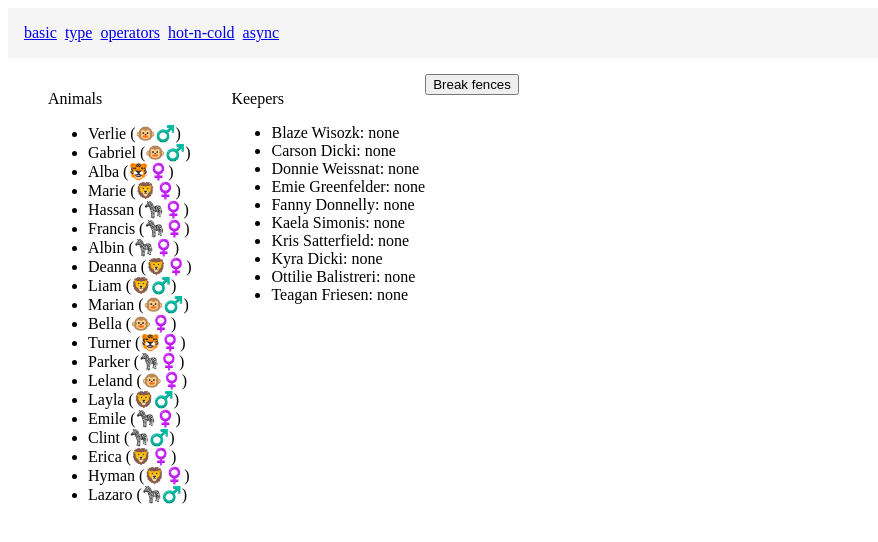
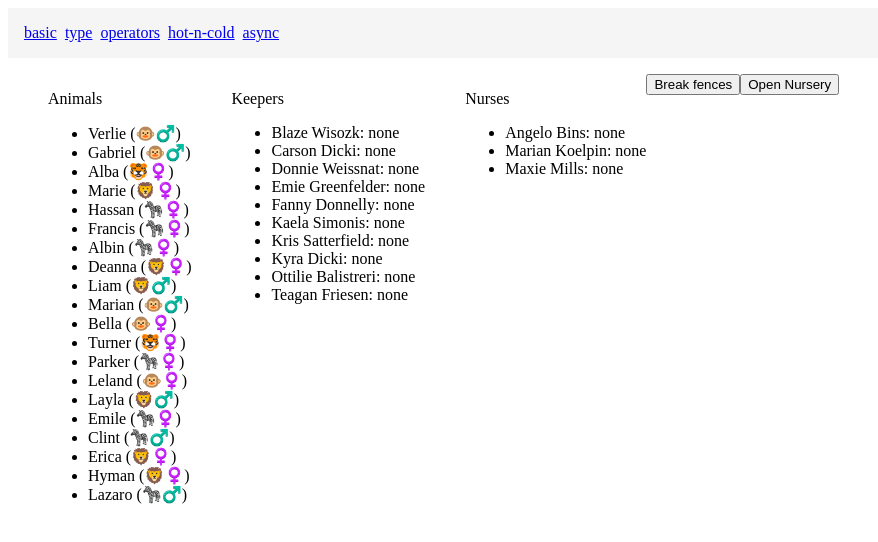
Before and after one commit to guduf/rxjs-lesson, an Angular app: page /hot-n-cold in a window 1280 px wide. Shown: the top 542 px of the page, without its empty margins (0-878 px from the left). Built offline with nearby package versions, Linux system fonts and the light colour scheme.

Commit message:
add nurses to hot-n-cold demo

```diff
--- a/src/app/hot-n-cold-demo.component.ts
+++ b/src/app/hot-n-cold-demo.component.ts
@@ -6,6 +6,7 @@ import faker from 'faker'
 const ESCAPE_DELAY = 1000
 const ESCAPE_RATE = 1 / 2
 const BRING_BACK_DELAY = 5000
+const BIRTH_DELAY = 5000
 
 const SPECIES = ['🐯', '🐵', '🦓', '🦁'] as ['🐯', '🐵', '🦓', '🦁']
 type Species = typeof SPECIES[number]
@@ -15,9 +16,14 @@ type Gender = typeof GENDERS[number]
 
 type Animal = { species: Species, name: string, gender: Gender }
 
+
+function getAnimalLabel({name, species, gender}: Animal): string {
+  return `${name} (${species + gender})`
+}
+
 const ANIMALS: Animal[] = Array.from({length: 20}, () => ({
   species: SPECIES[faker.random.number({min: 0, max: SPECIES.length - 1})],
-  name: faker.name.firstName(1),
+  name: faker.name.firstName(),
   gender: GENDERS[faker.random.number({min: 0, max: GENDERS.length - 1})]
 }))
 
@@ -26,8 +32,14 @@ export type EscapeHandler = (animal: Animal) => boolean
 export class Zoo {
   animals = ANIMALS
 
+  private _nursery = false;
+
   get broken(): boolean {
     return Boolean(this._timerId)
+  }
+
+  get nursery(): boolean {
+    return this._nursery
   }
 
   private _timerId: number
@@ -60,9 +72,12 @@ export class Zoo {
     this._handlers = [...this._handlers.slice(0, i), ...this._handlers.slice(i + 1)]
   }
 
-  bringBackAnimal(animal: Animal): void {
+  addAnimal(animal: Animal): void {
     this.animals = [...this.animals, animal]
-      console.info(`${animal.name} (${animal.species}${animal.gender}) has been brought back !`)
+  }
+
+  toggleNusery() {
+    this._nursery = !this.nursery
   }
 }
 
@@ -78,7 +93,8 @@ export class ZooKeeper extends Observable<Animal> {
         if (handled) {
           subscriber.next(this.target)
           setTimeout(() => {
-            zoo.bringBackAnimal(this.target)
+            console.info(`${this.name} brought back ${getAnimalLabel(animal)}!`)
+            zoo.addAnimal(this.target)
             subscriber.next(this.target = null)
           }, BRING_BACK_DELAY)
         }
@@ -96,24 +112,71 @@ export class ZooKeeper extends Observable<Animal> {
   }
 }
 
+export class ZooNurse extends Observable<Animal> {
+  readonly name = `${faker.name.firstName()} ${faker.name.lastName()}`
+
+  constructor(readonly zoo: Zoo) {
+    super(subscriber => {
+      const timerId = setInterval(() => {
+        if (!zoo.nursery) return
+        const baby = this._makeBaby()
+        if (baby) {
+          this.zoo.addAnimal(baby)
+          subscriber.next(baby)
+        }
+      }, BIRTH_DELAY)
+      return () => clearInterval(timerId)
+    })
+  }
+
+  private _makeBaby(): Animal | null {
+    const species = this.zoo.animals.reduce((acc, animal) => ({
+      ...acc,
+      [animal.species]: [...(acc[animal.species] || []), animal]
+    }), {} as { [key in Species]: Animal[] })
+    const couple = shuffle(Object.keys(species)).reduce((couple, key) => {
+      if (couple) return couple
+      const animals = shuffle(species[key] as Animal[])
+      const male = animals.find(animal => animal.gender === '♂️')
+      const female = animals.find(animal => animal.gender === '♀️')
+      return (male && female) ? {male, female} : null
+    }, null as { male: Animal, female: Animal })
+    if (!couple) return null;
+    const baby = {
+      species: couple.female.species,
+      name: faker.name.firstName(),
+      gender: GENDERS[faker.random.number({min: 0, max: GENDERS.length - 1})]
+    }
+    console.info(`${this.name} welcomes ${getAnimalLabel(baby)}, the baby of ${getAnimalLabel(couple.female)} and ${getAnimalLabel(couple.male)}`)
+    return baby
+  }
+}
+
 @Component({
   selector: 'app-hot-n-cold-demo',
   template: `
     <button type="button" *ngIf="!zoo.broken" (click)="zoo.breakFences()">Break fences</button>
     <button type="button" *ngIf="zoo.broken" (click)="zoo.repairFences()">Repair fences</button>
+    <button type="button" (click)="zoo.toggleNusery()">{{zoo.nursery ? 'Close' : 'Open'}} Nursery</button>
     <div style="float: left; margin-left: 40px">
       <p>Animals</p>
       <ul>
-        <li *ngFor="let animal of zoo.animals">
-          {{animal.name + ' (' + animal.species + animal.gender + ')'}}
-        </li>
+        <li *ngFor="let animal of zoo.animals">{{getAnimalLabel(animal)}}</li>
       </ul>
     </div>
     <div style="float: left; margin-left: 40px">
       <p>Keepers</p>
       <ul>
-        <li *ngFor="let pair of keeperTargets | async | keyvalue">
-        {{pair.key}}: {{pair.value ? pair.value.name + ' (' + pair.value.species + pair.value.gender + ')' : 'none'}}
+        <li *ngFor="let pair of keepersTarget | async | keyvalue">
+        {{pair.key}}: {{pair.value ? getAnimalLabel(pair.value) : 'none'}}
+        </li>
+      </ul>
+    </div>
+    <div style="float: left; margin-left: 40px">
+      <p>Nurses</p>
+      <ul>
+        <li *ngFor="let pair of nursesLastBaby | async | keyvalue">
+        {{pair.key}}: {{pair.value ? getAnimalLabel(pair.value) : 'none'}}
         </li>
       </ul>
     </div>
@@ -122,8 +185,14 @@ export class ZooKeeper extends Observable<Animal> {
 export class HotNColdDemoComponent {
   readonly zoo = new Zoo()
   readonly keepers = Array.from({length: 10}, () => new ZooKeeper(this.zoo))
-  readonly keeperTargets = from(this.keepers).pipe(
+  readonly keepersTarget = from(this.keepers).pipe(
     mergeMap((keeper: ZooKeeper) => keeper.pipe(startWith(null), map(target => ({[keeper.name]: target})))),
+    scan((acc, pair) => ({...acc, ...pair}), {} as { [name: string]: Animal }),
+    map(e => ({...e}))
+  )
+  readonly nurses = Array.from({length: 3}, () => new ZooNurse(this.zoo))
+  readonly nursesLastBaby = from(this.nurses).pipe(
+    mergeMap((nurse: ZooNurse) => nurse.pipe(startWith(null), map(target => ({[nurse.name]: target})))),
     scan((acc, pair) => ({...acc, ...pair}), {} as { [name: string]: Animal }),
     map(e => ({...e}))
   )
@@ -131,4 +200,16 @@ export class HotNColdDemoComponent {
   ngOnDestroy() {
     this.zoo.repairFences()
   }
+
+  getAnimalLabel(animal: Animal): string {
+    return getAnimalLabel(animal)
+  }
 }
+
+function shuffle<T>(a: T[]): T[] {
+  for (let i = a.length - 1; i > 0; i--) {
+      const j = Math.floor(Math.random() * (i + 1));
+      [a[i], a[j]] = [a[j], a[i]];
+  }
+  return a;
+}
```
